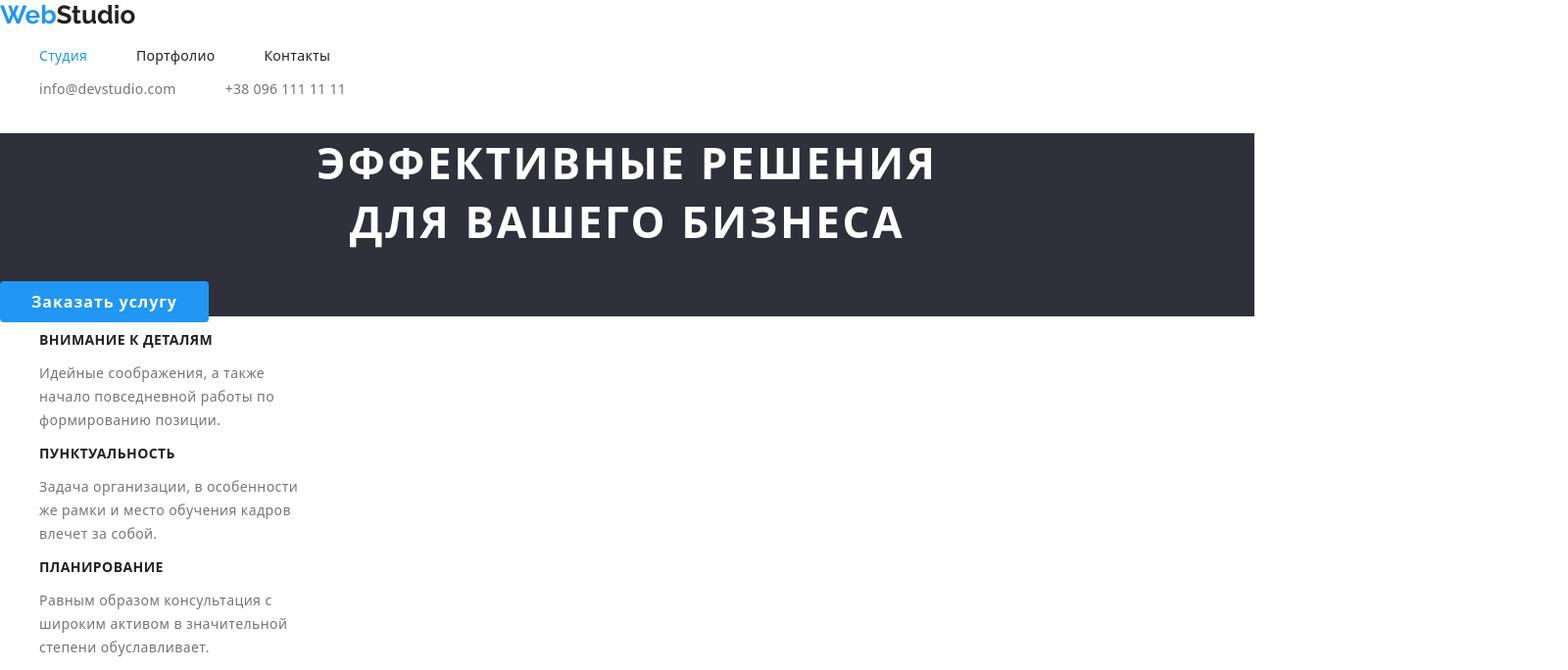
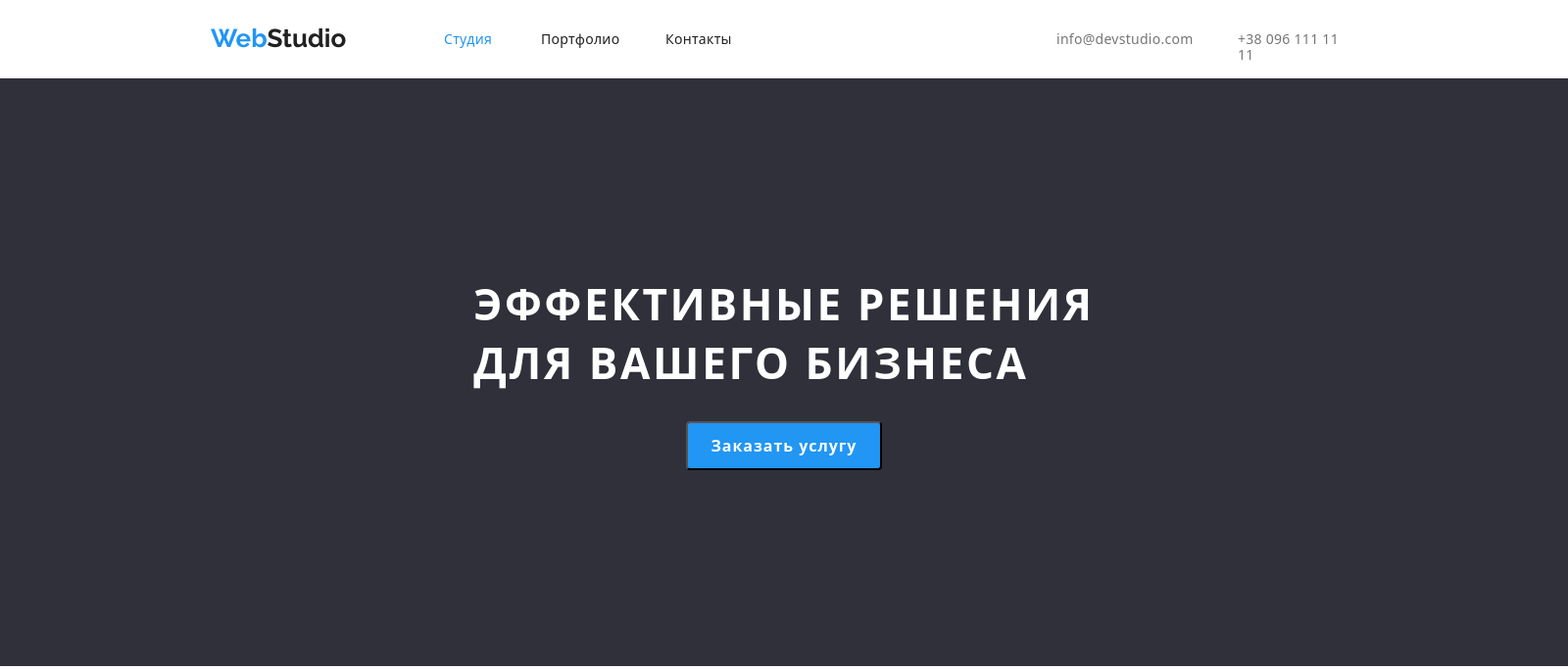
Before and after one commit to MykolaLomako/homework3, a plain HTML site: page index.html in a window 1280 px wide. Shown: the top 684 px of the page at 98% size, 1600 px wide, since content can reach past the window. Drawn offline with nearby package versions, Linux system fonts and the light colour scheme.

Commit message:
header done

```diff
--- a/index.html
+++ b/index.html
@@ -17,44 +17,65 @@
 
     <title>Studio</title>
   </head>
+
   <body>
+    <div class="page-main-container">
+    <!--   upper panel -->
+
     <header>
-      <nav class="container_header">
+      <!-- HEADER CONTAINER -->
+      <div class="header-container">
+        <!--left part of navigation panel  -->
+
+          <!-- LOGO -->
+          <div class="logo-container">
           <a class="logo" href=""
             ><b
               ><span class="logo-web">Web</span
               ><span class="logo-studio">Studio</span></b
             ></a
           >
+          </div>
+
+          <!-- Studio Portfolio Contacts -->
+          <nav>
           <ul class="nav-container">
             <li class="nav-container-item">
               <a class="links-pages current" href="./index.html" rel="nofollow"
                 >Студия</a
               >
             </li>
+
             <li class="nav-container-item">
               <a class="links-pages" href="./portfolio.html" rel="nofollow"
                 >Портфолио</a
               >
             </li>
+
             <li class="nav-container-item">
               <a class="links-pages" href="">Контакты</a>
             </li>
           </ul>
         </nav>
-      <ul class="mail-telephone">
+        <!-- Right part of navigation -->
+        <!-- E-mail & Telephone -->
+        <ul class="mail-telephone-container">
           <li class="mail-telephone-item">
-          <a href="mailto:info@devstudio.com">info@devstudio.com</a>
+            <a class="contacts-links" href="mailto:info@devstudio.com">info@devstudio.com</a>
           </li>
           <li class="mail-telephone-item">
-          <a href="tel:+380961111111">+38 096 111 11 11 </a>
+            <a class="contacts-links" href="tel:+380961111111">+38 096 111 11 11 </a>
           </li>
         </ul>
+      </div>
     </header>
+
+    <!-- MAIN BODY ITEMS -->
+
     <main>
       <section class="hero">
         <h1>ЭФФЕКТИВНЫЕ РЕШЕНИЯ <br />ДЛЯ ВАШЕГО БИЗНЕСА</h1>
-        <a class="button-link" href=""><span>Заказать услугу</span></a>
+        <button class="button-hero">Заказать услугу</button>
       </section>
       <section class="general-description">
         <ul>
--- a/styles.css
+++ b/styles.css
@@ -18,7 +18,15 @@ body {
   --colgrey: #757575;
   --colsubgrey: #f5f4fa;
 }
+
+.page-main-container {
+  width: 1600px;
+}
 /* main styles*/
+.logo {
+  display: block;
+  height: 31px;
+}
 .logo-web {
   color: var(--colmain);
   font-family: Raleway, sans-serif;
@@ -33,32 +41,78 @@ body {
   font-size: 26px;
   line-height: 31px;
 }
+.logo-container {
+  margin-left: 215px;
+  width: 145px;
+  height: 31px;
+  margin-top: 24px;
+}
 
-/*navigation in header*/
+.header-container {
+  display: flex;
+  height: 80px;
+}
+
 .nav-container {
   display: flex;
   align-items: center;
+  height: 16px;
+  margin-left: 93px;
+  margin-top: 32px;
+  margin-bottom: 0px;
+  padding-left: 0px;
+}
+.nav-container-item {
+  margin-right: 50px;
+  padding-left: 0px;
+}
+
+.nav-container-item:first-child {
+  width: 49px;
+}
+.nav-container-item:nth-child(2) {
+  width: 77px;
 }
 .nav-container-item:last-child {
   margin-right: 0px;
+  width: 68px;
 }
 
-.nav-container-item {
-  margin-right: 50px;
-  /*background-color: red;*/
+.contacts-links {
+  display: block;
+  font-weight: 500;
+  font-size: 14px;
+  line-height: 16px;
+  letter-spacing: 0.02em;
+  color: var(--colgrey);
 }
-.mail-telephone {
+.contacts-links:hover,
+.contacts-links:focus {
+  color: var(--colmain);
+}
+.mail-telephone-container {
   display: flex;
-  align-items: center;
+  height: 16px;
+  margin-left: 331px;
+  margin-top: 32px;
+  margin-bottom: 0px;
+  padding-left: 0px;
 }
+
 .mail-telephone-item {
-  margin-right: 50px;
-  /* background-color: red;*/
+  margin-left: 50px;
+  height: 16px;
 }
 .mail-telephone-item:last-child {
   margin-right: 0px;
+  width: 122px;
+}
+.mail-telephone-item:first-child {
+  width: 135px;
+  margin-left: 0px;
 }
 .links-pages {
+  display: block;
   font-weight: 500;
   font-size: 14px;
   line-height: 16px;
@@ -75,20 +129,11 @@ body {
   color: var(--colmain);
 }
 
-.mail-telephone a {
-  font-weight: 500;
-  font-size: 14px;
-  line-height: 16px;
-  letter-spacing: 0.02em;
-  color: var(--colgrey);
-}
-
-.mail-telephone a:hover,
-.mail-telephone a:focus {
-  color: var(--colmain);
-}
 .hero {
   background-color: #2f303a;
+  display: flex;
+  flex-direction: column;
+  align-items: center;
 }
 .hero h1 {
   font-weight: 900;
@@ -96,29 +141,26 @@ body {
   line-height: 60px;
   letter-spacing: 0.06em;
   text-transform: uppercase;
-  text-align: center;
-
   color: var(--colwhite);
+  margin-top: 200px;
+  margin-bottom: 0px;
 }
 
-.button-link {
-  padding-left: 32px;
-  padding-right: 32px;
-  padding-top: 10px;
-  padding-bottom: 10px;
+.button-hero {
+  width: 200px;
+  height: 50px;
   background: var(--colmain);
   border-radius: 4px;
-}
-
-.button-link span {
   font-weight: 700;
   font-size: 16px;
   line-height: 30px;
-  align-items: center;
   text-align: center;
   letter-spacing: 0.06em;
 
   color: var(--colwhite);
+
+  margin-top: 30px;
+  margin-bottom: 200px;
 }
 
 .general-description h3 {
```
Lines whose indentation alone changed are shown as unchanged.
